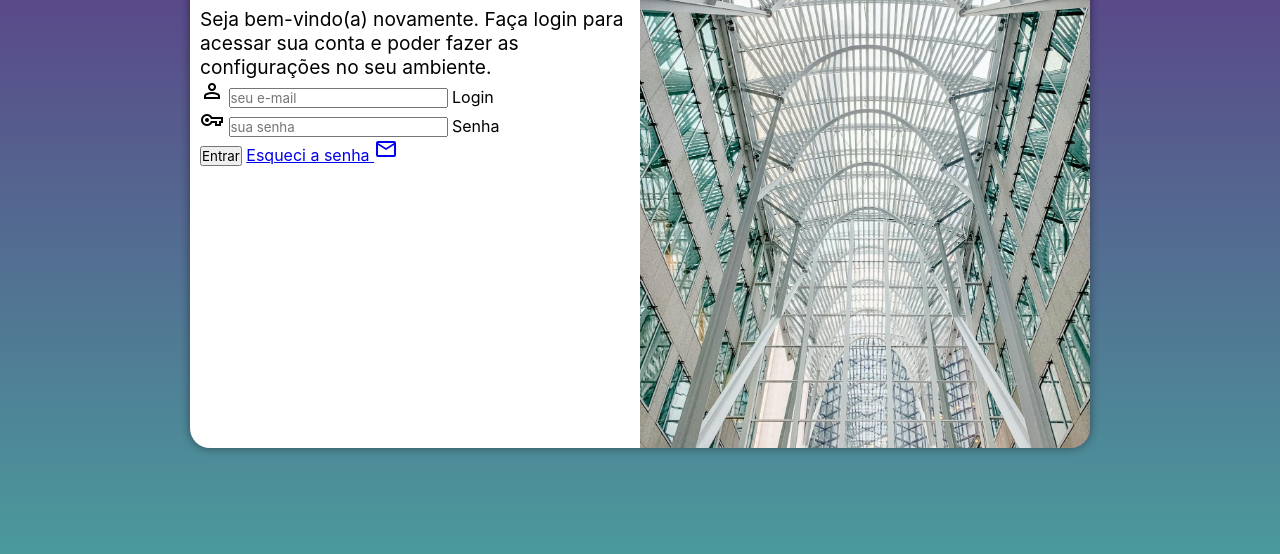
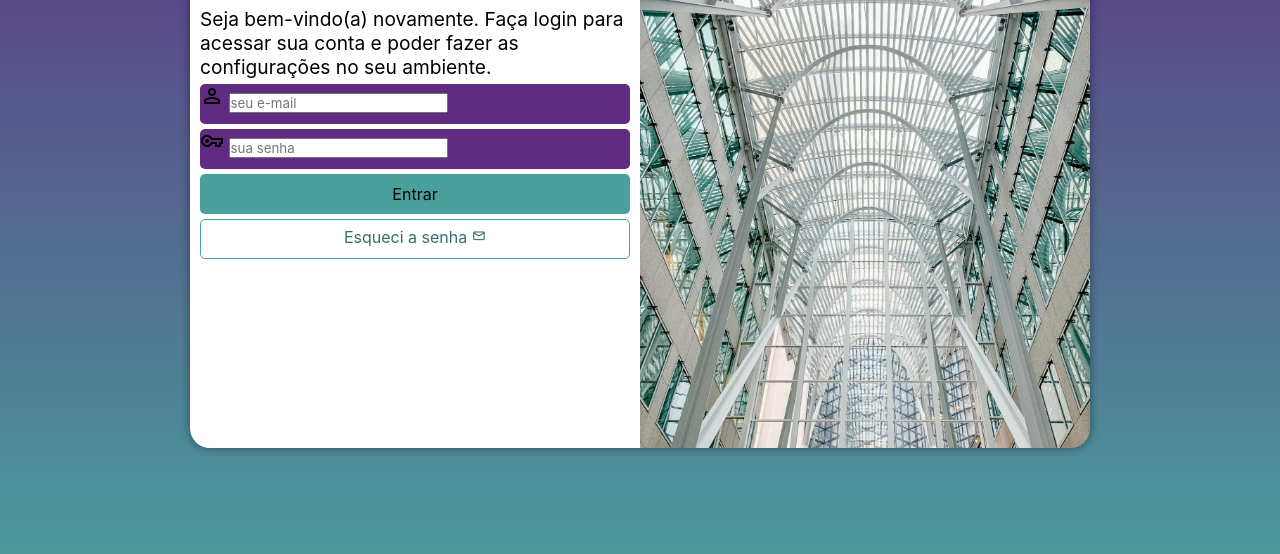
Before and after one commit to marina-araujo/projeto-login, a plain HTML site: page index.html in a window 1280 px wide. Shown: the part 202-756 px from the top of the page. Drawn offline with nearby package versions, Linux system fonts and the light colour scheme.

Commit message:
formatação do formulário

```diff
--- a/estilos/style.css
+++ b/estilos/style.css
@@ -33,7 +33,7 @@ section#login {
     overflow: hidden;
 
     background-color: white;
-    width: 270px;
+    width: 250px;
     height: 500px;
     border-radius: 20px;
     box-shadow: 0px 0px 10px rgba(6, 6, 6, 0.458);
@@ -63,3 +63,54 @@ div#formulario > h1 {
 div#formulario > p {
     font-size: 0.8em;
 }
+
+form label {
+    display: none;
+}
+
+form > div.campo {
+    background-color: #5f2c82;
+    display: block;
+    width: 100%;
+    height: 40px;
+    border-radius: 5px;
+    margin: 5px 0px;
+}
+
+form > input[type=submit] {
+    display: block;
+    font-size: 1em;
+    width: 100%;
+    height: 40px;
+    background-color: #49a09d;
+    border: none;
+    border-radius: 5px;
+}
+
+form > input[type=submit]:hover {
+    background-color: #32716f;
+    cursor: pointer;
+}
+
+form > a.botao {
+    display: block;
+    text-align: center;
+    font-size: 1em;
+    width: 100%;
+    height: 40px;
+    padding-top: 7px;
+    margin-top: 5px;
+    background-color: white;
+    color: #32716f;
+    border: 1px solid #49a09d;
+    border-radius: 5px;
+    text-decoration: none;
+}
+
+form > a.botao:hover {
+    background-color: #5dcbc7;
+}
+
+form > a.botao > span {
+    font-size: 0.9em;
+}
--- a/index.html
+++ b/index.html
@@ -31,7 +31,7 @@
                         <label for="isenha">Senha</label>
                     </div>
                     <input type="submit" value="Entrar">
-                    <a href="esqueci.html">
+                    <a href="esqueci.html" class="botao">
                         Esqueci a senha <span class="material-symbols-outlined">mail</span>
                     </a>
                 </form>
```
